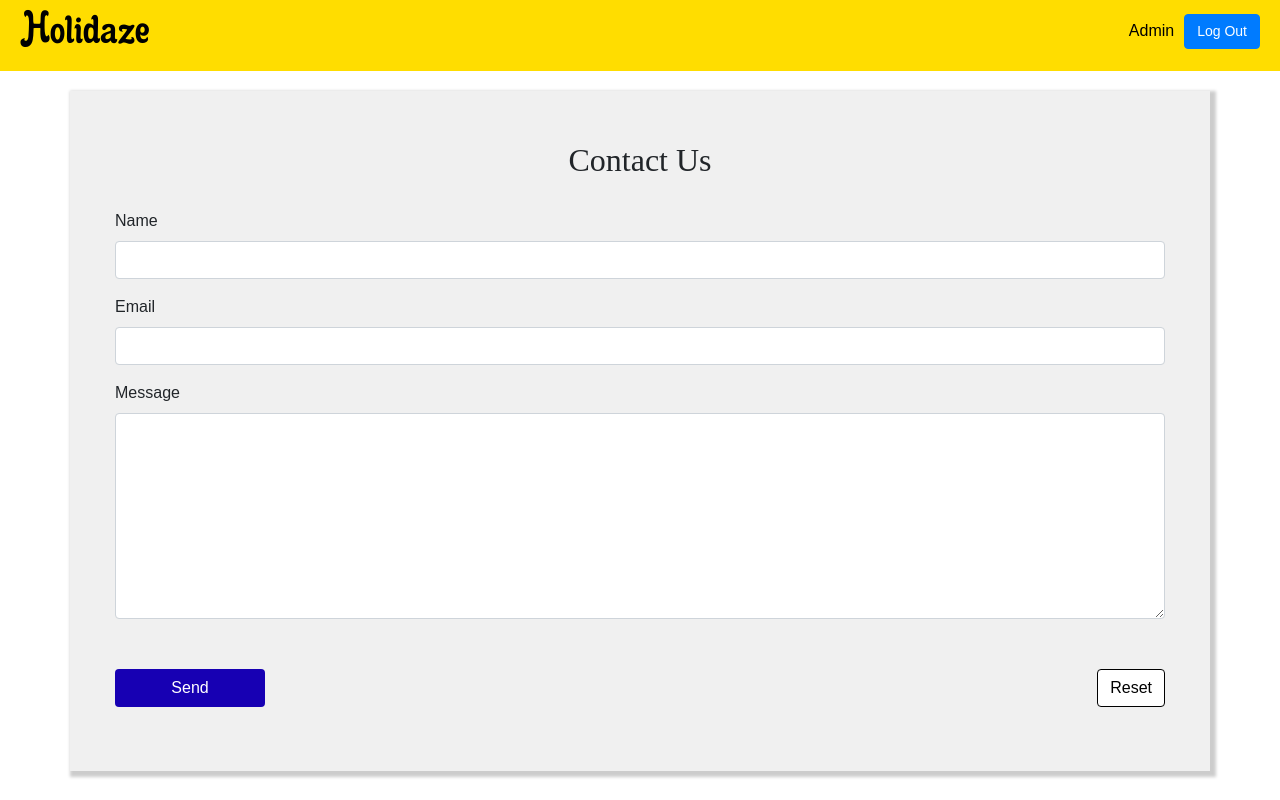
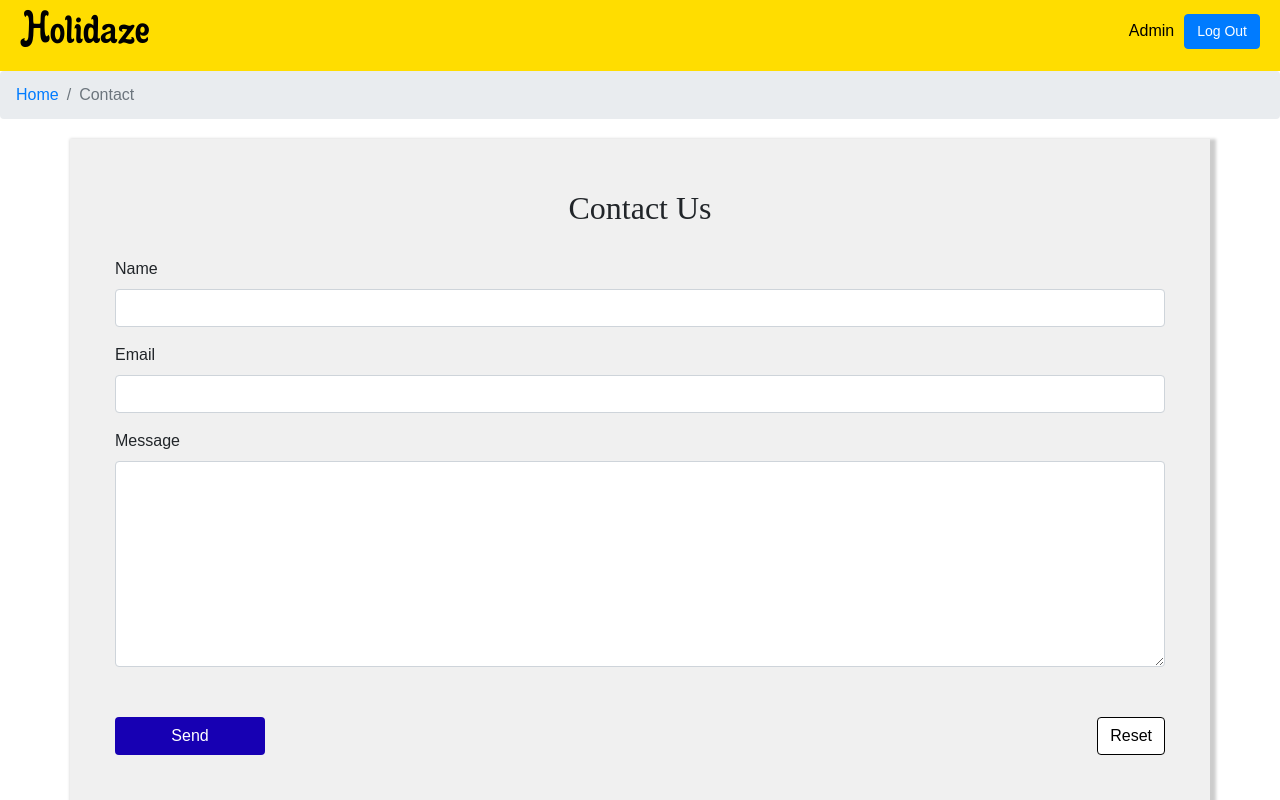
Before and after one commit to ca2roaldsoy/ProjectExam-2, a React (Create React App) app: page /contact in a window 1280 px wide. Shown: the top 800 px of the page. Built offline with nearby package versions, Linux system fonts and the light colour scheme; a web font is replaced by a local one.

Commit message:
added breadcrumbs

```diff
--- /dev/null
+++ b/src/components/visitorSite/breadcrumbs/Breadcrumbs.js
@@ -0,0 +1,50 @@
+import React from "react";
+import Breadcrumb from "react-bootstrap/Breadcrumb";
+import { useParams } from "react-router-dom";
+
+function Breadcrumbs({ crumb, estname }) {
+  const { name, id } = useParams();
+
+  switch (crumb) {
+    case 1:
+      return (
+        <Breadcrumb>
+          <Breadcrumb.Item href="/">Home</Breadcrumb.Item>
+          <Breadcrumb.Item active>Contact</Breadcrumb.Item>
+        </Breadcrumb>
+      );
+    case 2:
+      return (
+        <Breadcrumb>
+          <Breadcrumb.Item href="/">Home</Breadcrumb.Item>
+          <Breadcrumb.Item href={"/establishment/" + id}>
+            {name}
+          </Breadcrumb.Item>
+          <Breadcrumb.Item active>Make-Enquiry</Breadcrumb.Item>
+        </Breadcrumb>
+      );
+    case 3:
+      return (
+        <>
+          <Breadcrumb>
+            <Breadcrumb.Item href="/">Home</Breadcrumb.Item>
+            <Breadcrumb.Item active>All-Establishment</Breadcrumb.Item>
+          </Breadcrumb>
+        </>
+      );
+    case 4:
+      return (
+        <Breadcrumb>
+          <Breadcrumb.Item href="/">Home</Breadcrumb.Item>
+          <Breadcrumb.Item href="/establishment">
+            All-Establishment
+          </Breadcrumb.Item>
+          <Breadcrumb.Item active>{estname}</Breadcrumb.Item>
+        </Breadcrumb>
+      );
+    default:
+      return null;
+  }
+}
+
+export default Breadcrumbs;
--- a/src/components/visitorSite/contact/Contact.js
+++ b/src/components/visitorSite/contact/Contact.js
@@ -2,10 +2,12 @@ import React from "react";
 import ContactForm from "./ContactForm";
 import Container from "react-bootstrap/Container";
 import Footer from "../footer/Footer";
+import Breadcrumbs from "../breadcrumbs/Breadcrumbs";
 
 function Contact() {
   return (
     <>
+      <Breadcrumbs crumb={1} />
       <Container className="containerForm">
         <div className="containerForm__form">
           <h2 className="text-center">Contact Us</h2>
--- a/src/components/visitorSite/establishment/Establishment.js
+++ b/src/components/visitorSite/establishment/Establishment.js
@@ -4,6 +4,7 @@ import AllEstablishments from "./AllEstablishments";
 import Loading from "../../spinner/Loading";
 import Container from "react-bootstrap/Container";
 import Footer from "../footer/Footer";
+import BreadCrumbs from "../breadcrumbs/Breadcrumbs";
 
 function Establishment() {
   const [establishment, setEstablishment] = useState([]);
@@ -30,6 +31,7 @@ function Establishment() {
 
   return (
     <>
+      <BreadCrumbs crumb={3} />
       <Container>
         {establishment.map((hotels) => {
           const { id, image, name, maxGuests, selfCatering, price } = hotels;
--- a/src/components/visitorSite/establishment/EstablishmentDetail.js
+++ b/src/components/visitorSite/establishment/EstablishmentDetail.js
@@ -12,6 +12,7 @@ import Map from "../../../images/icons/map_v1.png";
 import AcceptIcon from "../../../images/accept.png";
 import Image from "react-bootstrap/Image";
 import Footer from "../footer/Footer";
+import BreadCrumbs from "../breadcrumbs/Breadcrumbs";
 
 function Establishment() {
   const [establishment, setEstablishment] = useState([]);
@@ -66,6 +67,7 @@ function Establishment() {
 
   return (
     <>
+      <BreadCrumbs crumb={4} estname={establishment.name} />
       <Container className="establishmentDetailContainer">
         <div className="establishmentDetail__accept">
           <Image src={AcceptIcon} alt="v" fluid />
--- a/src/components/visitorSite/makeEnquiries/MakeEnquiries.js
+++ b/src/components/visitorSite/makeEnquiries/MakeEnquiries.js
@@ -3,12 +3,14 @@ import EnquiryForm from "./EnquiryForm";
 import { useParams } from "react-router-dom";
 import Container from "react-bootstrap/Container";
 import Footer from "../footer/Footer";
+import BreadCrumbs from "../breadcrumbs/Breadcrumbs";
 
 function MakeEnquiries() {
   const { name, id } = useParams();
 
   return (
     <>
+      <BreadCrumbs crumb={2} />
       <Container className="containerForm">
         <div className="containerForm__form">
           <h2 className="text-center">Make an Enquiry for {name}</h2>
```
